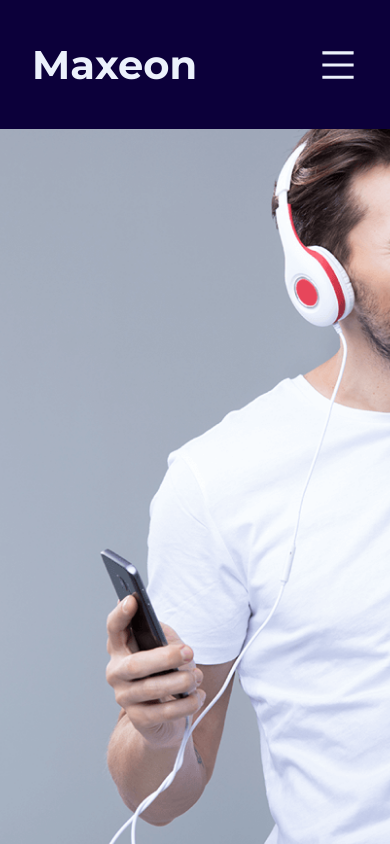
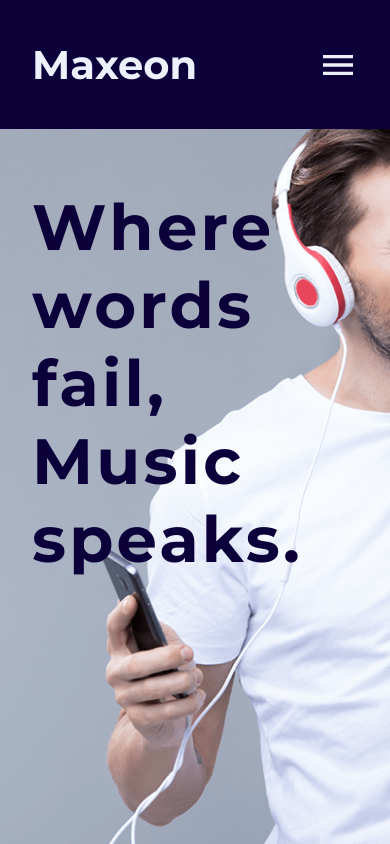
Before and after one commit to xenomech/Chat_ui, a React (Create React App) app: page / in a window 390 px wide. Built offline with nearby package versions, Linux system fonts and the light colour scheme.

Commit message:
♻️  Banner added

```diff
--- a/src/App.js
+++ b/src/App.js
@@ -1,9 +1,11 @@
 import Navbar from "./components/Navbar";
+import Banner from "./components/Banner";
 import "./styles/Styles.css";
 const App = () => {
   return (
     <div className="container">
       <Navbar />
+      <Banner />
     </div>
   );
 };
--- /dev/null
+++ b/src/components/Banner.js
@@ -0,0 +1,22 @@
+import "../styles/Styles.css";
+
+var str = "Where words fail, Music speaks.";
+
+const Banner = () => {
+  return (
+    <div className="banner">
+      <h1>
+        {str.split(" ").map((i) => {
+          return (
+            <>
+              {i}
+              <br />
+            </>
+          );
+        })}
+      </h1>
+    </div>
+  );
+};
+
+export default Banner;
--- a/src/components/Navbar.js
+++ b/src/components/Navbar.js
@@ -1,6 +1,7 @@
 import { useState } from "react";
 import { Items } from "./Items";
-import { AiOutlineMenu, AiOutlineClose } from "react-icons/ai";
+import { MdMenu, MdClear } from "react-icons/md";
+
 const Navbar = () => {
   const [isClicked, setisClicked] = useState(false);
   return (
@@ -13,7 +14,7 @@ const Navbar = () => {
             setisClicked(!isClicked);
           }}
         >
-          {isClicked ? <AiOutlineClose /> : <AiOutlineMenu />}
+          {isClicked ? <MdClear /> : <MdMenu />}
         </div>
       </div>
       <ul
--- a/src/styles/Styles.css
+++ b/src/styles/Styles.css
@@ -115,3 +115,23 @@ body {
 }
 
 /* -------------------------------------------------------- */
+
+
+/* ---------------------------Banner----------------------- */
+
+
+.banner{
+  padding: 2rem 10rem;
+  font-size: 3rem;
+  color: #ecf1fb;
+  letter-spacing: .2rem;
+  font-family: "Montserrat", sans-serif;
+}
+@media screen and (max-width: 960px) {
+    .banner{
+      padding: 1rem 2rem;
+      font-size: 2rem;
+      color: #0c003a;
+    }
+}
+/* --------------------------------------------------------- */
```
